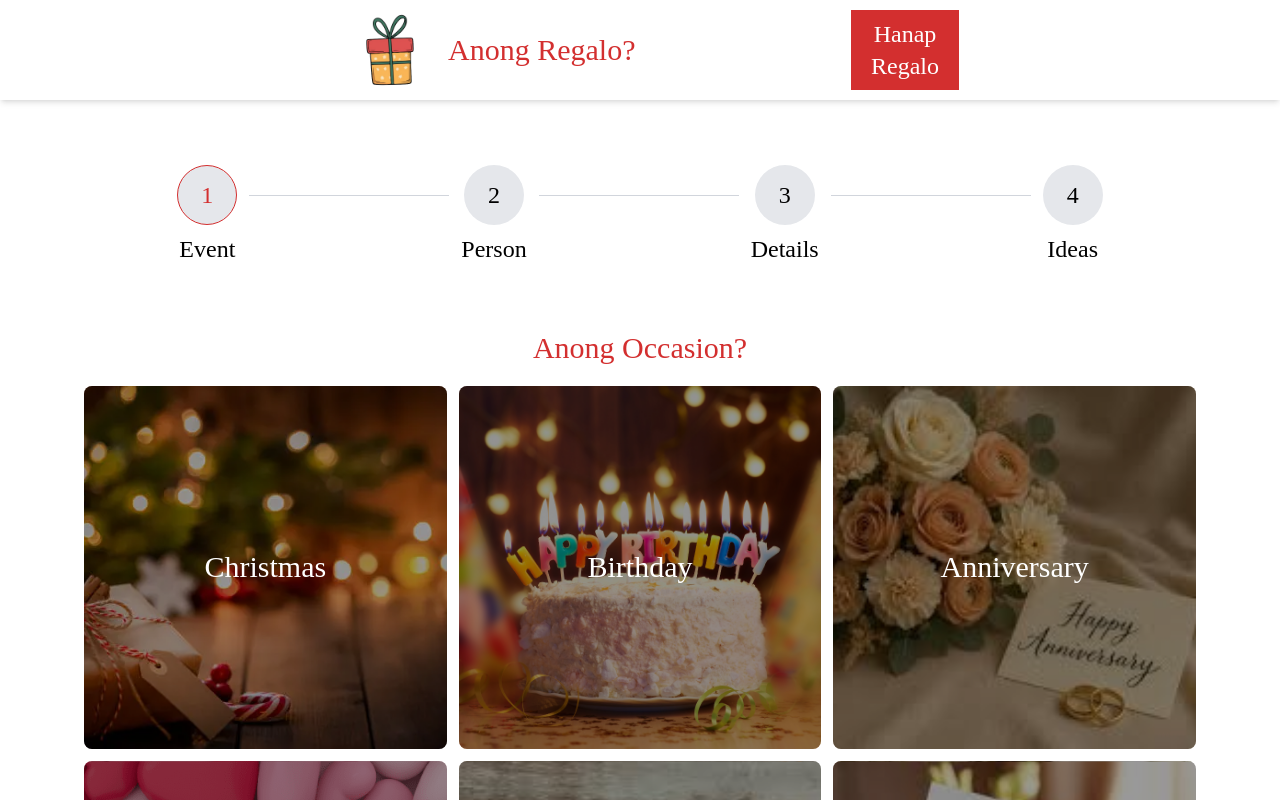
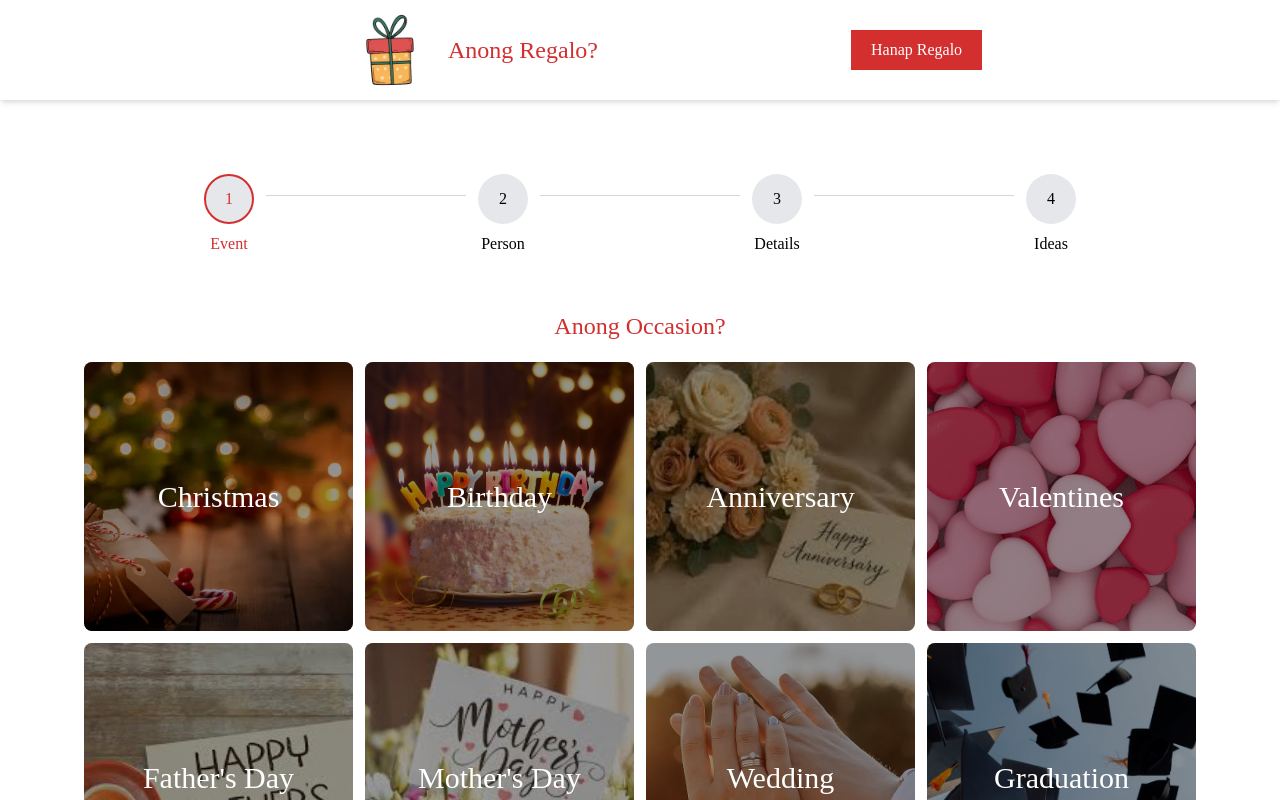
Before and after one commit to KarlBautista/Anong-Regalo-, a React (Vite) app in the folder anong-regalo/: page / in a window 1280 px wide. Shown: the top 800 px of the page. Built offline with nearby package versions, Linux system fonts and the light colour scheme.

Commit message:
made the sizes a little lower

```diff
--- a/anong-regalo/src/components/Footer.jsx
+++ b/anong-regalo/src/components/Footer.jsx
@@ -9,12 +9,12 @@ const Footer = () => {
             </div>
       <div className='flex items-center gap-4'>
         <a href='https://www.facebook.com/karl.bautista.254770' target='_blank' rel='noreferrer' aria-label='Facebook' className='leading-none text-gray-600 hover:text-[#D32F2F] transition-colors duration-200 focus-visible:outline-none focus-visible:ring-2 focus-visible:ring-[#D32F2F] focus-visible:ring-offset-2 rounded'>
-          <svg viewBox='0 0 24 24' className='w-6 h-6 md:w-10 md:h-10' fill='none' stroke='currentColor' strokeWidth='1.7' strokeLinecap='round' strokeLinejoin='round'>
+          <svg viewBox='0 0 24 24' className='w-6 h-6 md:w-7 md:h-7' fill='none' stroke='currentColor' strokeWidth='1.7' strokeLinecap='round' strokeLinejoin='round'>
             <path d='M22 12a10 10 0 1 0-11.5 9.9V15h-2v-3h2v-2.3c0-2 1.2-3.2 3-3.2.9 0 1.8.2 1.8.2v2h-1c-1 0-1.3.6-1.3 1.3V12h2.2l-.4 3H13v6.9A10 10 0 0 0 22 12Z' />
           </svg>
         </a>
         <a href='https://www.linkedin.com/in/karl-bautista-86417b308/' target='_blank' rel='noreferrer' aria-label='LinkedIn' className='leading-none text-gray-600 hover:text-[#D32F2F] transition-colors duration-200 focus-visible:outline-none focus-visible:ring-2 focus-visible:ring-[#D32F2F] focus-visible:ring-offset-2 rounded'>
-          <svg viewBox='0 0 24 24' className='w-6 h-6 md:w-10 md:h-10' fill='none' stroke='currentColor' strokeWidth='1.7' strokeLinecap='round' strokeLinejoin='round'>
+          <svg viewBox='0 0 24 24' className='w-6 h-6 md:w-7 md:h-7' fill='none' stroke='currentColor' strokeWidth='1.7' strokeLinecap='round' strokeLinejoin='round'>
             <path d='M4 3h16a1 1 0 0 1 1 1v16a1 1 0 0 1-1 1H4a1 1 0 0 1-1-1V4a1 1 0 0 1 1-1Z' />
             <path d='M8 11v7' />
             <path d='M8 8.5h0.01' />
@@ -22,7 +22,7 @@ const Footer = () => {
           </svg>
         </a>
         <a href='https://github.com/KarlBautista' target='_blank' rel='noreferrer' aria-label='GitHub' className='leading-none text-gray-600 hover:text-[#D32F2F] transition-colors duration-200 focus-visible:outline-none focus-visible:ring-2 focus-visible:ring-[#D32F2F] focus-visible:ring-offset-2 rounded'>
-          <svg viewBox='0 0 24 24' className='w-6 h-6 md:w-10 md:h-10' fill='none' stroke='currentColor' strokeWidth='1.7' strokeLinecap='round' strokeLinejoin='round'>
+          <svg viewBox='0 0 24 24' className='w-6 h-6 md:w-7 md:h-7' fill='none' stroke='currentColor' strokeWidth='1.7' strokeLinecap='round' strokeLinejoin='round'>
             <path d='M9 19c-4 1.5-4-2.5-5-3' />
             <path d='M15 19v-3.5c0-1 .3-1.7.9-2.2 3-.3 6.1-1.5 6.1-6.5 0-1.3-.5-2.4-1.3-3.3.1-.3.6-1.6-.1-3.3 0 0-1.1-.3-3.4 1.3a11.7 11.7 0 0 0-6.2 0C8.8.4 7.7.7 7.7.7c-.7 1.7-.2 3-.1 3.3C6.8 4.9 6.3 6 6.3 7.3c0 5 3.1 6.2 6.1 6.5.4.4.6.9.7 1.5' />
             <path d='M9 19v-1.5' />
--- a/anong-regalo/src/components/Header.jsx
+++ b/anong-regalo/src/components/Header.jsx
@@ -6,10 +6,10 @@ const Header = () => {
         <div className='w-full md:w-[50%] flex justify-between px-5'>
             <div className='flex flex-1 flex-nowrap items-center'>
                 <img src={Logo} alt="" className='shrink-0 w-[60px] h-[60px] md:w-[100px] md:h-[100px]'/>
-                <h1 className='ml-2 text-2xl md:text-3xl text-[#D32F2F] whitespace-nowrap'>Anong Regalo?</h1>
+                <h1 className='ml-2 text-1xl md:text-2xl text-[#D32F2F] whitespace-nowrap'>Anong Regalo?</h1>
          </div>
           <div className='hidden w-[15%] md:flex md:items-center'>
-                <button className='text-2xl text-white border px-5 py-2 bg-[#D32F2F] cursor-pointer'>Hanap Regalo</button>
+                <button className='text-1xl text-white border px-5 py-2 bg-[#D32F2F] cursor-pointer whitespace-nowrap'>Hanap Regalo</button>
             </div>
 
         </div>
--- a/anong-regalo/src/components/Occasion.jsx
+++ b/anong-regalo/src/components/Occasion.jsx
@@ -13,8 +13,8 @@ const Occasion = () => {
     <section className='w-full min-h-screen flex justify-center'>
         <div className='w-full max-w-6xl p-5 flex flex-col'>
 
-            <h1 className='text-center text-[#D32F2F] text-xl md:text-2xl lg:text-3xl m-5 whitespace-nowrap'>Anong Occasion?</h1>
-            <div className='w-full grid grid-cols-2 sm:grid-cols-3 md:grid-cols-4 lg:grid-cols-3 gap-3'>
+            <h1 className='text-center text-[#D32F2F] text-xl md:text-2xl mb-5 whitespace-nowrap'>Anong Occasion?</h1>
+            <div className='w-full grid grid-cols-2 sm:grid-cols-3 md:grid-cols-4 lg:grid-cols-4 gap-3'>
             <OccassionBox title="Christmas" background={Christmas} url={'test lang muna'}/>
             <OccassionBox title="Birthday" background={Birthday} url={'test lang muna'}/>
             <OccassionBox title="Anniversary" background={Anniverssary} url={'test lang muna'}/>
--- a/anong-regalo/src/components/Steps.jsx
+++ b/anong-regalo/src/components/Steps.jsx
@@ -5,25 +5,25 @@ const Steps = () => {
     <section className='w-full h-[150px] flex justify-center mt-10 px-3'>
         <div className='w-full h-full md:w-[40%] flex items-center  justify-center px-2'>
             <div className='flex flex-col items-center gap-2 '>
-                <div className='w-[40px] h-[40px] md:w-[60px] md:h-[60px] bg-gray-200 rounded-full flex justify-center items-center text-1xl md:text-2xl text-[#D32F2F] border border-[#D32F2F]'>1</div>
-                <p className='text-1xl md:text-2xl'>Event</p>
+                <div className='w-[40px] h-[40px] md:w-[50px] md:h-[50px] bg-gray-200 rounded-full flex justify-center items-center text-1xl  text-[#D32F2F] border-2 border-[#D32F2F]'>1</div>
+                <p className='text-1xl text-[#D32F2F]'>Event</p>
             </div>
             <div className='h-px w-8 sm:w-16 md:w-[200px] bg-gray-300 mb-10 ml-3 mr-3 shrink-0'></div>
             <div className='flex flex-col items-center gap-2 '>
-                <div className='w-[40px] h-[40px] md:w-[60px] md:h-[60px] bg-gray-200 rounded-full flex justify-center items-center text-1xl md:text-2xl'>2</div>
-                <p className='text-1xl md:text-2xl'>Person</p>
+                <div className='w-[40px] h-[40px] md:w-[50px] md:h-[50px] bg-gray-200 rounded-full flex justify-center items-center text-1xl '>2</div>
+                <p className='text-1xl '>Person</p>
             </div>
 
              <div className='h-px w-8 sm:w-16 md:w-[200px] bg-gray-300 mb-10 ml-3 mr-3 shrink-0'></div>
             <div className='flex flex-col items-center gap-2 '>
-                <div className='w-[40px] h-[40px] md:w-[60px] md:h-[60px] bg-gray-200 rounded-full flex justify-center items-center text-1xl md:text-2xl'>3</div>
-                <p className='text-1xl md:text-2xl'>Details</p>
+                <div className='w-[40px] h-[40px] md:w-[50px] md:h-[50px] bg-gray-200 rounded-full flex justify-center items-center text-1xl '>3</div>
+                <p className='text-1xl '>Details</p>
             </div>
 
                  <div className='h-px w-8 sm:w-16 md:w-[200px] bg-gray-300 mb-10 ml-3 mr-3 shrink-0'></div>
             <div className='flex flex-col items-center gap-2 '>
-                <div className='w-[40px] h-[40px] md:w-[60px] md:h-[60px] bg-gray-200 rounded-full flex justify-center items-center text-1xl md:text-2xl'>4</div>
-                <p className='text-1xl md:text-2xl'>Ideas</p>
+                <div className='w-[40px] h-[40px] md:w-[50px] md:h-[50px] bg-gray-200 rounded-full flex justify-center items-center text-1xl '>4</div>
+                <p className='text-1xl'>Ideas</p>
             </div>
 
         </div>
```
